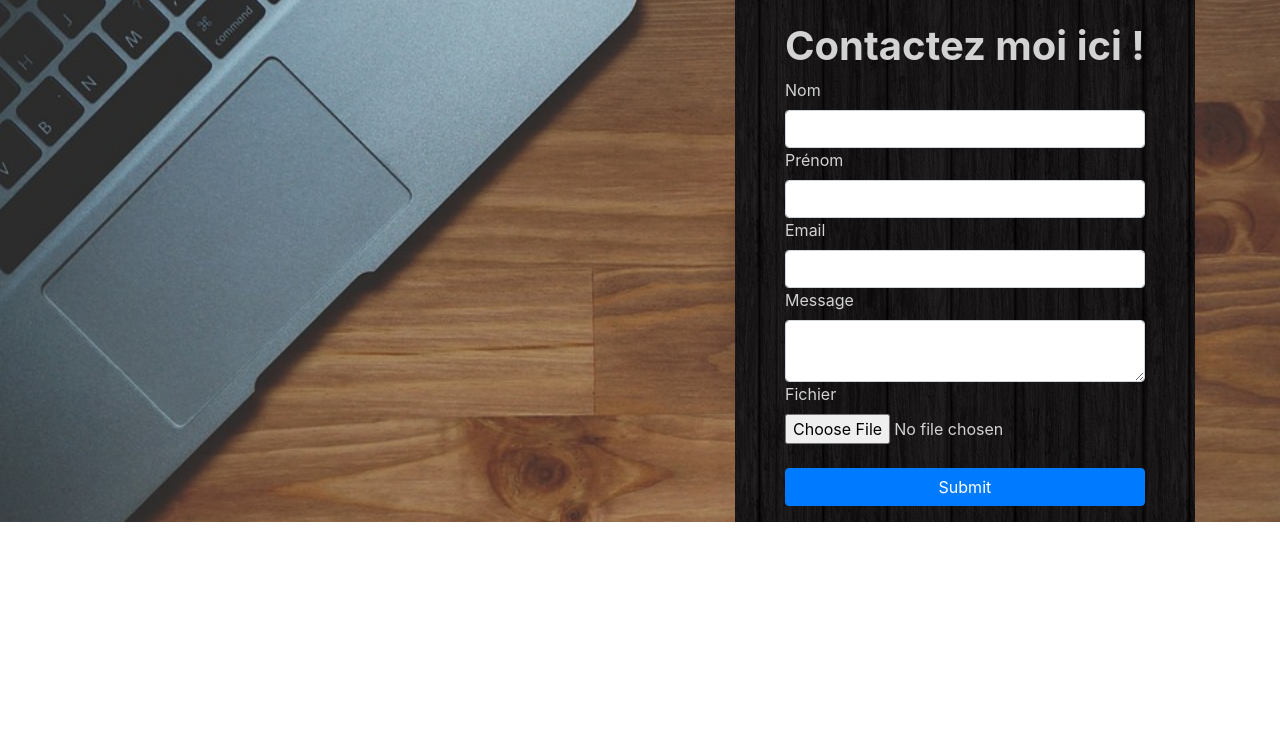
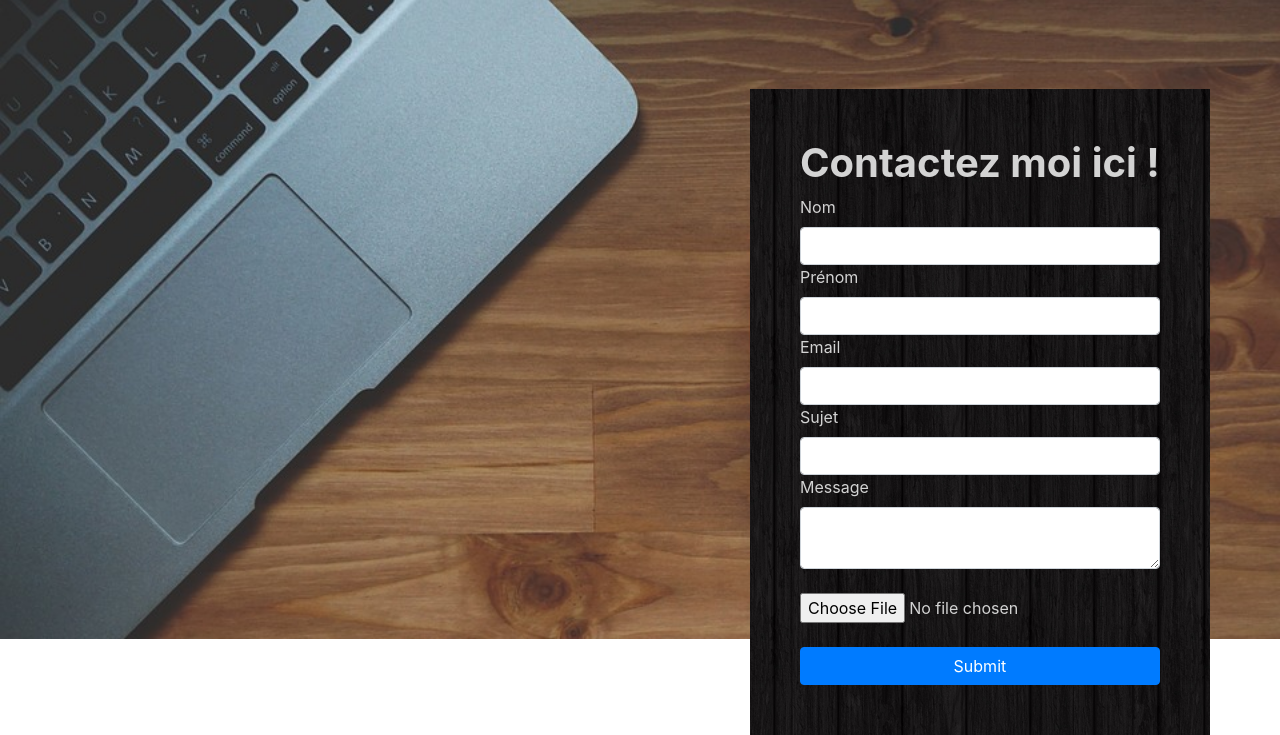
Before and after one commit to KirihimeNatsuki/Projet-UF-WEB, a PHP site: page /contact.php in a window 1280 px wide. Shown: the part 801-1536 px from the top of the page. Before the commit the page ends 1323 px from the top, so only its background shows below. Run offline with PHP 8.4, Linux system fonts and the light colour scheme; some libraries are stand-ins or nearby versions.

Commit message:
Back-end contact 95% fini.

```diff
--- /dev/null
+++ b/Back-end/config.ini
@@ -0,0 +1,4 @@
+[BDD]
+url = 'mysql:host=localhost;dbname=portfolio_db'
+user = 'root'
+pass = ''
--- /dev/null
+++ b/Back-end/connexion.php
@@ -0,0 +1,5 @@
+<?php
+    $param = parse_ini_file('config.ini');
+    $db = new pdo($param['url'], $param['user'], $param['pass']);
+    //$db->setattribute(PDO::ATTR_ERRMODE, PDO::ERRMODE_EXCEPTION);
+?>
--- /dev/null
+++ b/Back-end/form_contact.php
@@ -0,0 +1,48 @@
+<?php
+
+//Si le message est envoyé, on initialise
+if (isset($_POST["envoi_mess"])) {
+  if (isset($_POST["nom"]) && isset($_POST["prenom"])) {
+  if ($_POST["nom"] == '' && $_POST["prenom"] == '') {
+    $_POST["nom"] = NULL;
+    $_POST["prenom"] = NULL;
+  if(!isset($_POST["nom"]) && isset($_POST["prenom"])){
+    $nom = 'Anonyme';
+  }else{$prenom = 'Anonyme';}
+    if(!isset($_POST["nom"]) && !isset($_POST["prenom"])){
+      $nom = 'Anonyme';
+      $prenom = 'Anonyme';
+    }else{}
+  }
+}else{$nom = htmlspecialchars($_POST["nom"]); $prenom = htmlspecialchars($_POST["prenom"]);}
+if (isset($_POST['nom']) && isset($_POST['prenom']) && isset($_POST['email']) && isset($_POST['sujet']) && isset($_POST['message']) ) {
+  $nom = htmlspecialchars($_POST['nom']);
+  $prenom = htmlspecialchars($_POST['prenom']);
+  $email = htmlspecialchars($_POST['email']);
+  $sujet = htmlspecialchars($_POST['sujet']);
+  $message = htmlspecialchars($_POST['message']);
+  if(strlen($nom) <= 60 && strlen($prenom) <= 40 && strlen($nom) >= 3 && strlen($prenom)  >= 3) {
+    if (strlen($email) <= 100 && strlen($email) >= 8) {
+      if(strlen($sujet) <= 80 && strlen($sujet) >= 3) {
+        if(strlen($message) <= 800 && strlen($message) >= 12) {
+          $rqt = $db->prepare('SELECT id_contact FROM contact WHERE nom_envoyeur = ? AND prenom_envoyeur = ? sujet = ?');
+          $rqt->execute(array($nom, $prenom, $sujet));
+          $rqt = $db->prepare("INSERT INTO contact(`nom_envoyeur`,`prenom_envoyeur`,`sujet`,`email`,`message`) VALUES (? , ? , ? , ? , ?) ");
+            if($rqt->execute(array($nom,$prenom,$sujet,$email,$message))){
+              $contactReponse = "Le message a bien été transmis !";
+            }else{ $contactReponse = "Erreur durant la transmission du message, veuillez me contacter directement par mail ou par téléphone";}
+        }else{ if(strlen($message) > 800){$info = "trop long";}else{$info = "trop court";}$contactReponse = "Votre message doit être compris dans une tranche de 12 à 800 caractères, or votre message a : ".strlen($message)." caractères ce qui est " . $info;}
+      }else{ $contactReponse = "Votre sujet doit être compris dans une tranche de 3 à 80 caractères, or votre sujet a : ".strlen($sujet)." caractères ce qui est "; if(strlen($sujet) > 80){echo "trop long";}else{echo "trop court";} }
+    }else{ $contactReponse = "Votre e-mail doit être compris dans une tranche de 8 à 100 caractères, or votre e-mail a : ".strlen($email)." caractères ce qui est "; if(strlen($email) > 100){echo "trop long";}else{echo "trop court";}}
+  }else{ $contactReponse = "Votre nom ou/et prénom n'est pas valide (trop long ou trop court, veuillez adapter si c'est un cas particuliers ou me contacter pour effectuer des changements )";}
+
+
+  }
+}
+
+
+
+
+
+
+ ?>
--- /dev/null
+++ b/Head.php
@@ -0,0 +1,8 @@
+<meta charset="utf-8">
+<title>Welcome - Enzo</title>
+<link rel="stylesheet" href="assets/css/contact.css">
+<link rel="stylesheet" href="assets/css/global.css">
+<link rel="stylesheet" href="https://stackpath.bootstrapcdn.com/bootstrap/4.3.1/css/bootstrap.min.css" integrity="sha384-ggOyR0iXCbMQv3Xipma34MD+dH/1fQ784/j6cY/iJTQUOhcWr7x9JvoRxT2MZw1T" crossorigin="anonymous">
+<script src="https://code.jquery.com/jquery-3.1.1.slim.min.js"></script>
+<link rel="shortcut icon" href="logo.png">
+<script src="cookies.js"></script>
--- a/Header.php
+++ b/Header.php
@@ -17,6 +17,10 @@
                       </div>
                   </a>
               </li>
+              <div class="bandeau-text">
+                <h2 id="title">LEMARCHAND ENZO</h2>
+                <h4>Bienvenue dans mon antre</h4>
+              </div>
               <li>
                   <a href="blog.php">
                       <span class="ca-icon" id="heart"><img src="assets/images/blog.png" ></span>
@@ -37,7 +41,3 @@
               </li>
           </ul>
 <a class="burger"><a href="index.php"><img src="assets/image/tete.png" alt="logo du site (image de moi)"></a>
-<div class="bandeau-text">
-  <h2 id="title">LEMARCHAND ENZO</h2>
-  <h4>Bienvenue dans mon antre</h4>
-</div>
--- a/assets/css/contact.css
+++ b/assets/css/contact.css
@@ -12,9 +12,9 @@
   padding: 50px;
   background-image: url(../images/wood3.jpg);
   color: lightgray;
-  left: 735px;
-  position: fixed;
+  position: absolute;
   margin-top: 90px;
+  margin-left: 750px;
 }
 
 #title {
--- a/assets/css/global.css
+++ b/assets/css/global.css
@@ -3,6 +3,7 @@
     margin: auto;
     width: max-content;
     padding-bottom: 200px;
+    display: flex;
 }
 .ca-menu li{
     width: 200px;
--- a/contact.php
+++ b/contact.php
@@ -1,34 +1,32 @@
 <!DOCTYPE html>
+<?php session_start();
+require_once('Back-end/connexion.php'); ?>
 <html lang="fr" dir="ltr">
   <head>
-    <meta charset="utf-8">
-    <title>Welcome - Enzo</title>
-    <link rel="stylesheet" href="assets/css/contact.css">
-    <link rel="stylesheet" href="assets/css/global.css">
-    <link rel="stylesheet" href="https://stackpath.bootstrapcdn.com/bootstrap/4.3.1/css/bootstrap.min.css" integrity="sha384-ggOyR0iXCbMQv3Xipma34MD+dH/1fQ784/j6cY/iJTQUOhcWr7x9JvoRxT2MZw1T" crossorigin="anonymous">
-    <script src="https://code.jquery.com/jquery-3.1.1.slim.min.js"></script>
-    <link rel="shortcut icon" href="logo.png">
-    <script src="cookies.js"></script>
+    <?php require_once('Head.php'); ?>
   </head>
   <body>
     <header>
-        <?php include('Header.php')?>
+        <?php include('Header.php'); //include('Back-end/form_contact.php');?>
     </header>
     <main class="contact">
+      <?php require_once('Back-end/form_contact.php'); ?>
         <div id="form-group">
           <h1 align="center"><strong>Contactez moi ici !</strong></h1>
-          <form action="#" method="POST" name="contact">
+          <h5><?php if(isset($contactReponse)){echo "$contactReponse";} ?></h5>
+          <form action="contact.php" method="POST" name="contact">
             <label for="nom">Nom</label>
-            <input id="nom" type="text" name="Nom" class="form-control">
+            <input id="nom" type="text" name="nom" class="form-control">
             <label for="prenom">Prénom</label>
-            <input id="prenom" type="text" name="Prenom" class="form-control">
+            <input id="prenom" type="text" name="prenom" class="form-control">
             <label for="email">Email</label>
-            <input id="email" type="email" name="Email" class="form-control">
+            <input id="email" type="email" name="email" class="form-control" required>
+            <label for="email">Sujet</label>
+            <input id="sujet" type="text" name="sujet" class="form-control" required>
             <label for="message">Message</label>
-            <textarea id="message" name="Message" class="form-control"></textarea>
-            <label for="file">Fichier</label>
+            <textarea id="message" name="message" class="form-control" required></textarea><br>
             <input type="file" class="form-control-file" id="file"><br>
-            <button id="sub" class="btn btn-primary" type="submit" value="Submit">Submit</button>
+            <button id="sub" class="btn btn-primary" type="submit" value="Submit" name="envoi_mess">Submit</button>
           </form>
         </div>
     </main>
```
Also changed, not shown: assets/bdd/script.sql (+5 -4 lines).
